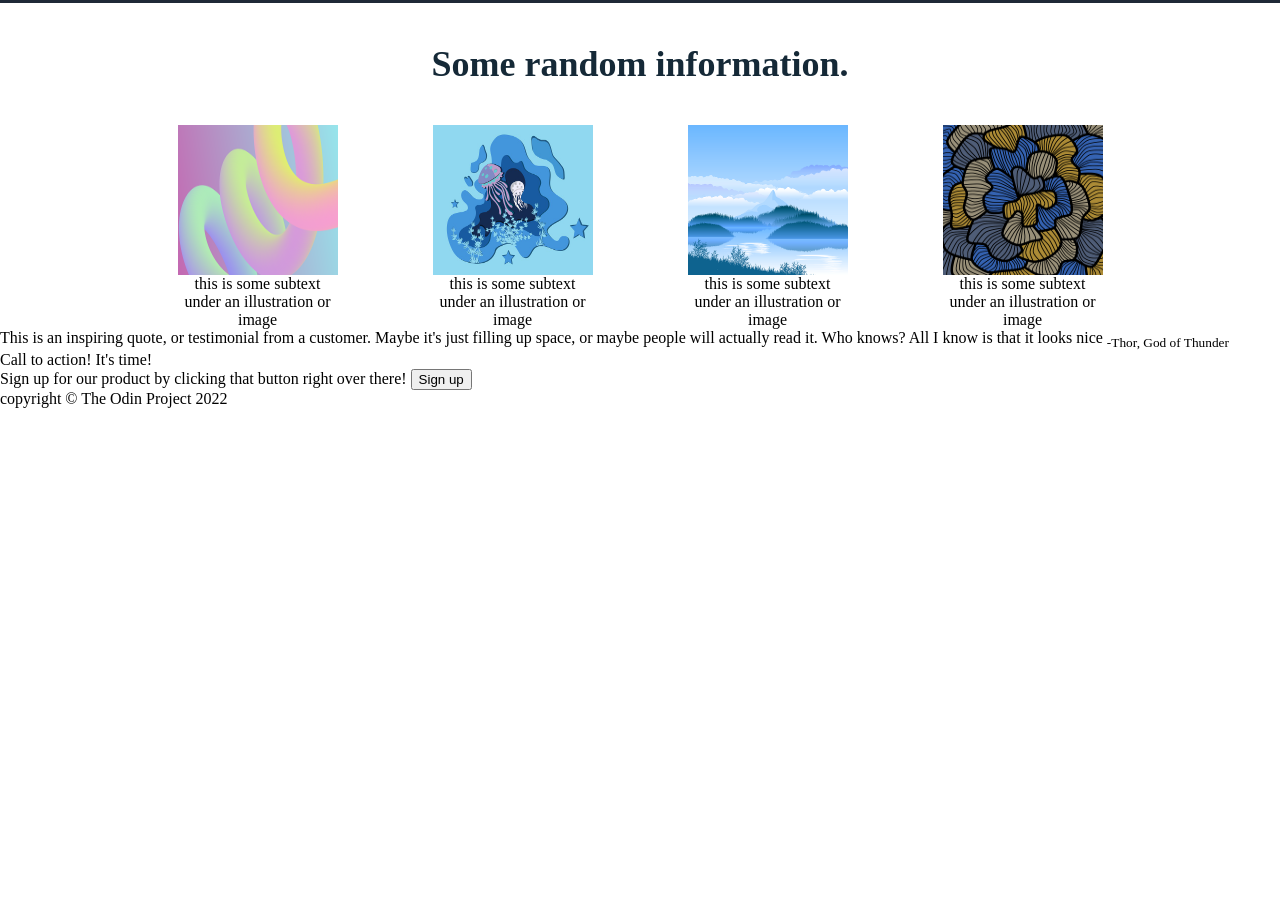
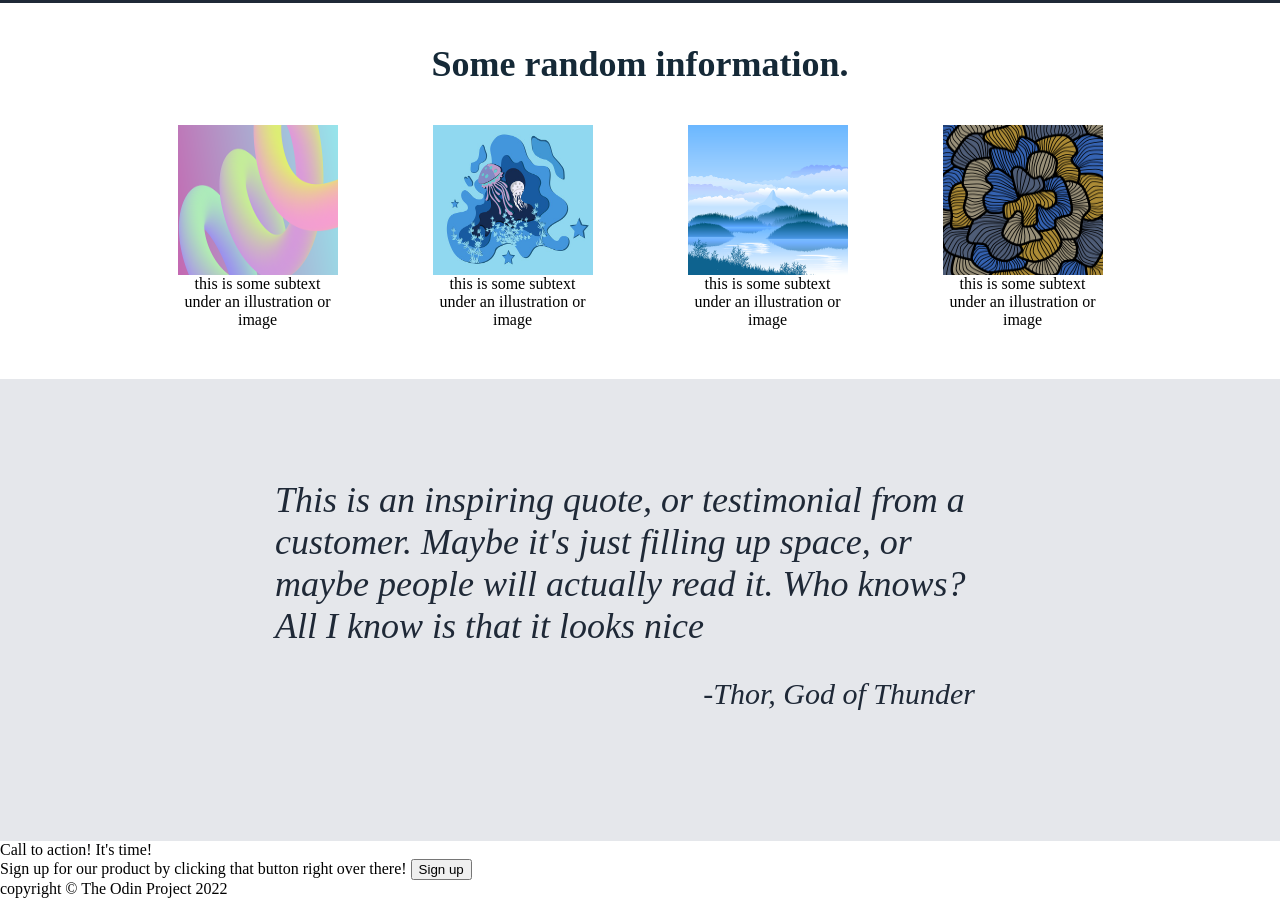
Before and after one commit to BootstrapFootkicker/Landing-page-project, a plain HTML site: page index.html in a window 1280 px wide. Shown: the part 441-1339 px from the top of the page. Before the commit the page ends 849 px from the top, so only its background shows below. Drawn offline with Linux system fonts and the light colour scheme.

Commit message:
Style testimonial section -Added styles to testimonial section -Created new div in html for <sub> tag

```diff
--- a/index.html
+++ b/index.html
@@ -66,9 +66,13 @@
 
 <div class="testimonial-container">
 
-    <div>This is an inspiring quote, or testimonial from a customer. Maybe it's just filling up space, or maybe people
-        will actually read it. Who knows? All I know is that it looks nice <sub>-Thor, God of Thunder</sub></div>
-
+    <div class="testimonial-text">
+        <div>This is an inspiring quote, or testimonial from a customer. Maybe it's just filling up space, or maybe
+            people
+            will actually read it. Who knows? All I know is that it looks nice
+        </div>
+        <sub class="sub-text">-Thor, God of Thunder</sub>
+    </div>
 </div>
 <div class="call-to-action-container">
     <div class="call-to-action">
--- a/style.css
+++ b/style.css
@@ -64,19 +64,19 @@ body {
     margin: 4px 2px;
 }
 
-.picture-container
-{
+.picture-container {
     display: flex;
     justify-content: center;
     gap: 95px;
+    margin-bottom: 50px;
 
 
 }
 
-.random-info{
+.random-info {
     display: flex;
     justify-content: center;
-   padding: 40px;
+    padding: 40px;
     font-size: 36px;
     font-weight: bolder;
     color: #152937;
@@ -84,7 +84,7 @@ body {
 
 .pic-text-container {
     display: flex;
- flex-wrap: wrap;
+    flex-wrap: wrap;
     flex-direction: column;
     justify-content: center;
     align-items: center;
@@ -92,6 +92,32 @@ body {
     text-align: center;
 }
 
+.testimonial-container {
+    display: flex;
+    background-color: #E5E7EB;
+    padding: 100px 125px;
+    justify-content: center;
+
+
+}
+
+.testimonial-text {
+    font-size: 36px;
+    font-weight: lighter;
+    font-style: italic;
+    color: #1F2937;
+
+    margin-left: 150px;
+    margin-right: 150px;
+
+
+}
+
+.sub-text {
+    display: flex;
+    justify-content: flex-end;
+    padding: 30px;
+}
 
 #cartoon-woman {
     height: 300px;
```
